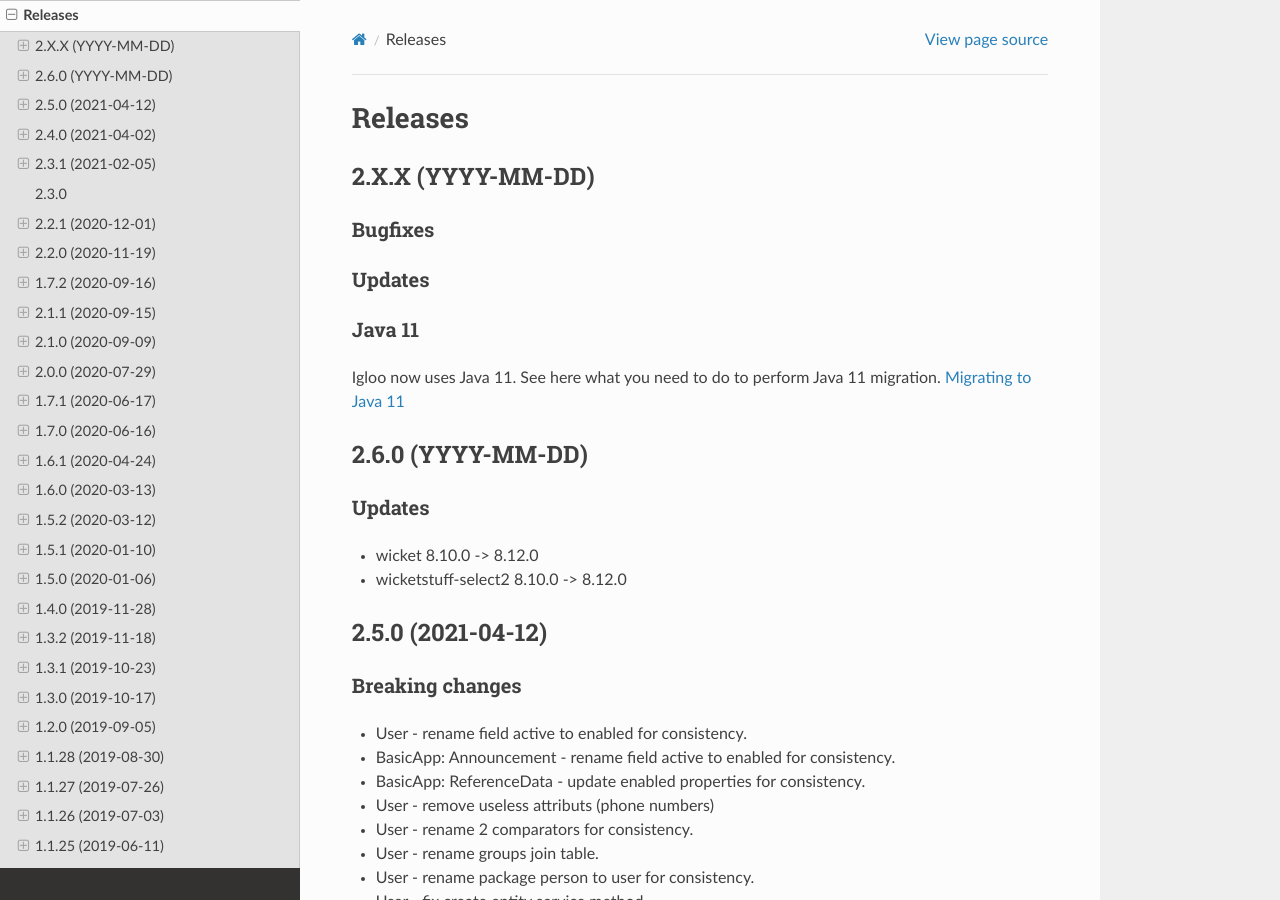
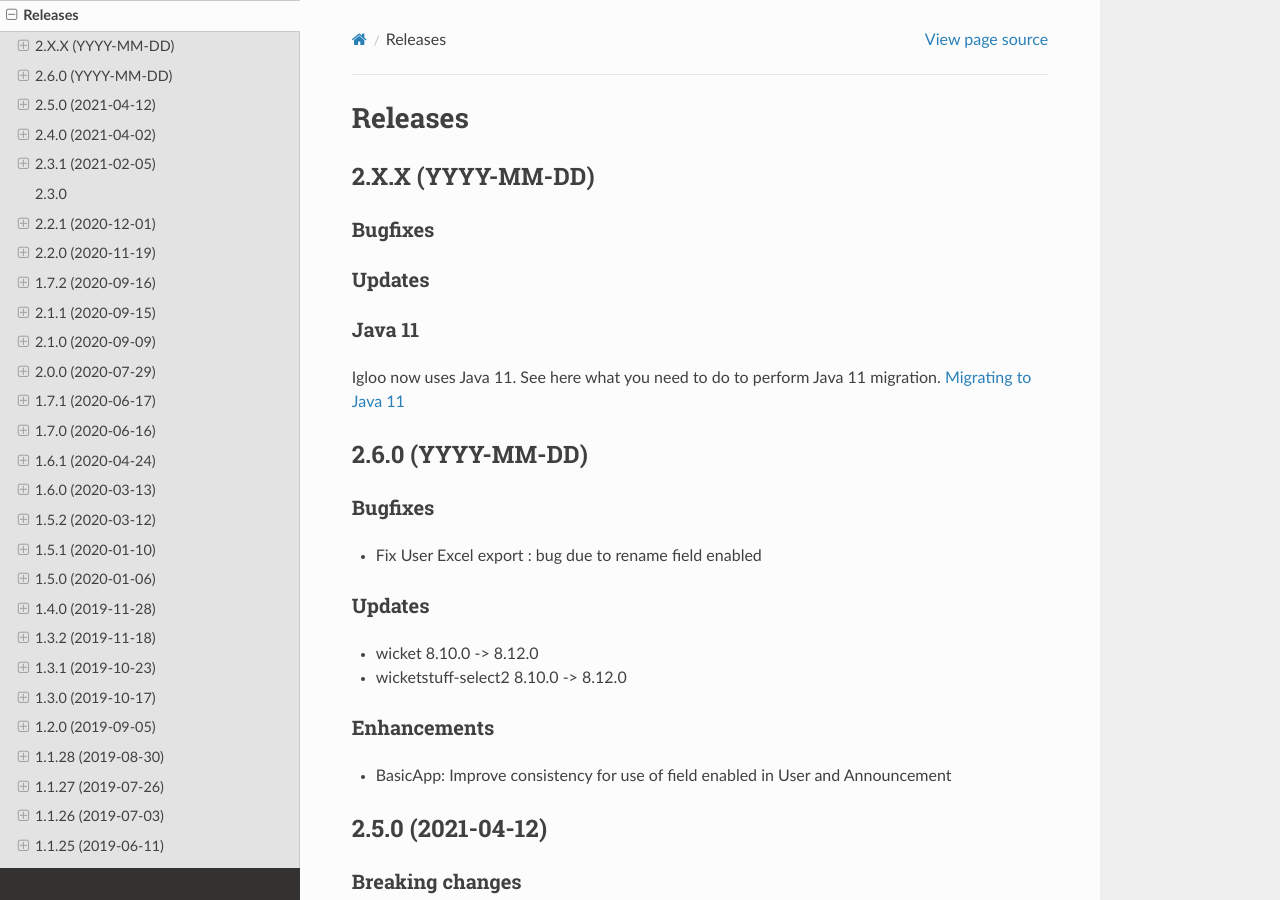
Before and after one commit to igloo-project/igloo-doc, a Sphinx documentation site: the page built from source/release-notes/releases.rst, in a window 1280 px wide and 900 px high. Built offline with Sphinx 7.4.7 and the Read the Docs theme 2.0.0, drawn with Linux system fonts in a browser that asks for light colours.

Commit message:
Update releases.rst

```diff
--- a/source/release-notes/releases.rst
+++ b/source/release-notes/releases.rst
@@ -24,11 +24,21 @@ Igloo now uses Java 11. See here what you need to do to perform Java 11 migratio
 2.6.0 (YYYY-MM-DD)
 ##################
 
+Bugfixes
+********
+
+* Fix User Excel export : bug due to rename field enabled
+
 Updates
 *******
 
 * wicket 8.10.0 -> 8.12.0
 * wicketstuff-select2 8.10.0 -> 8.12.0
+
+Enhancements
+************
+
+* BasicApp: Improve consistency for use of field enabled in User and Announcement
 
 .. _v2.5.0:
 
```
